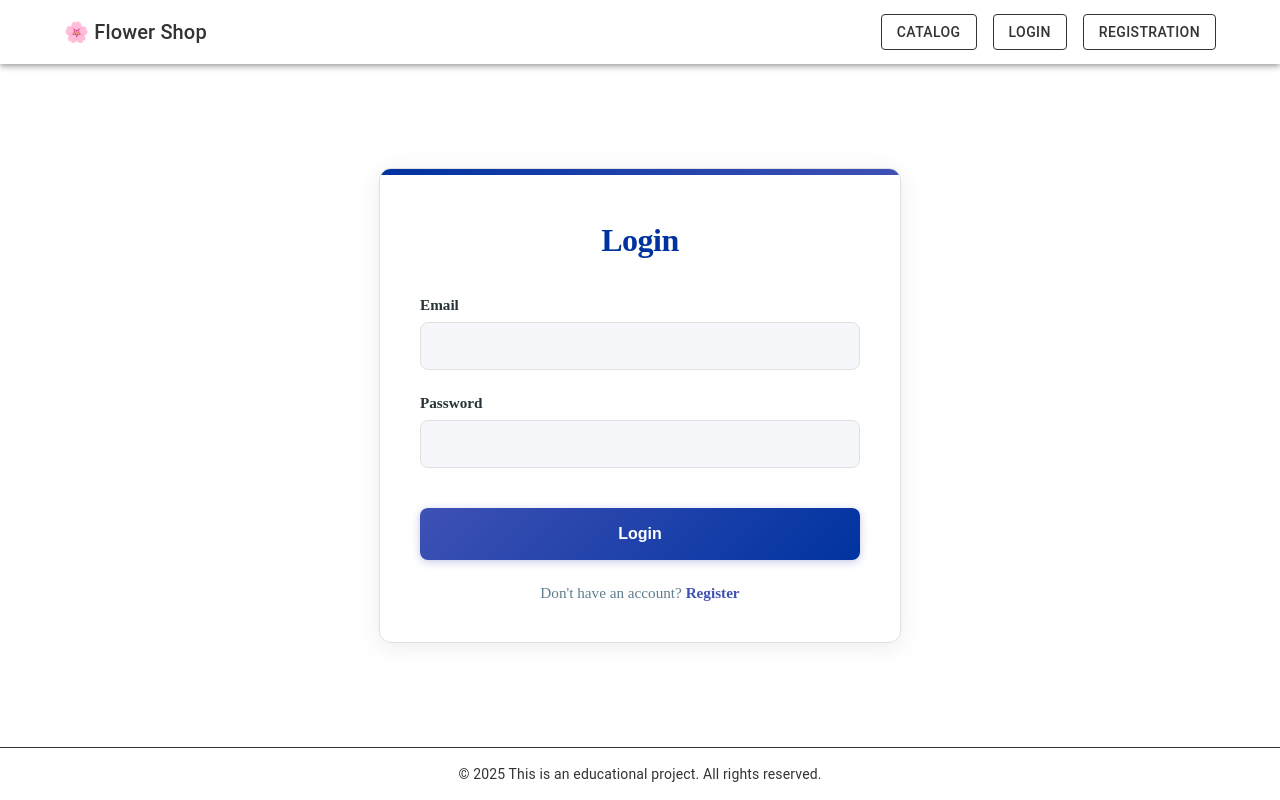
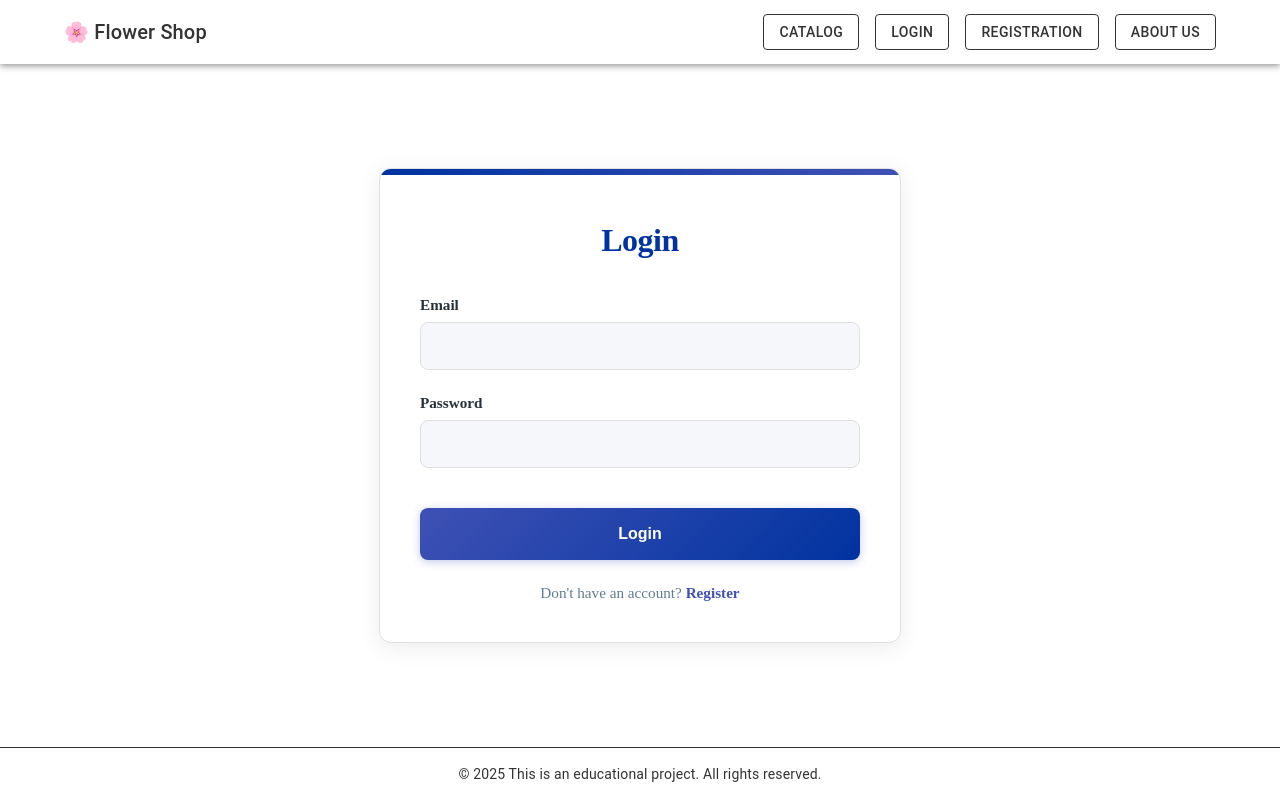
Before and after one commit to Michael5366/ecommerce-application, a React (Vite) app: page /login in a window 1280 px wide. Built offline with nearby package versions, Linux system fonts and the light colour scheme; no server answers; some icons are missing.

Commit message:
feat: add initial AboutUsPage component (Tue, Jun 10, 2025 04:33 PM)

```diff
--- a/src/components/Header/ShowMenu.tsx
+++ b/src/components/Header/ShowMenu.tsx
@@ -68,6 +68,15 @@ const ShowMenu = () => {
                 >
                   {t('Logout')}
                 </MenuItem>,
+                <MenuItem
+                  key="logout"
+                  onClick={() => {
+                    handleMenuClose();
+                    navigate(Path.ABOUTUS);
+                  }}
+                >
+                  {t('About us')}
+                </MenuItem>,
               ]
             : [
                 <MenuItem key="login" onClick={handleMenuClose} component={Link} to={Path.LOGIN}>
@@ -75,6 +84,15 @@ const ShowMenu = () => {
                 </MenuItem>,
                 <MenuItem key="register" onClick={goToRegister}>
                   {t('Registration')}
+                </MenuItem>,
+                <MenuItem
+                  key="register"
+                  onClick={() => {
+                    handleMenuClose();
+                    navigate(Path.ABOUTUS);
+                  }}
+                >
+                  {t('About us')}
                 </MenuItem>,
               ]}
         </Menu>
@@ -104,6 +122,10 @@ const ShowMenu = () => {
           >
             {t('Logout')}
           </Button>
+
+          <Button component={Link} to={'/about-us'} color="inherit" variant="outlined">
+            {t('About us')}
+          </Button>
         </>
       ) : (
         <>
@@ -128,6 +150,12 @@ const ShowMenu = () => {
               {t('Registration')}
             </Button>
           </Tooltip>
+
+          <Tooltip title={t('About us')} arrow placement="bottom-start" enterDelay={500}>
+            <Button component={Link} to={'/about-us'} color="inherit" variant="outlined">
+              {t('About us')}
+            </Button>
+          </Tooltip>
         </>
       )}
     </>
--- /dev/null
+++ b/src/pages/About-us-page/AboutUsPage.tsx
@@ -0,0 +1,5 @@
+const AboutUsPage = () => {
+  return 'About us';
+};
+
+export default AboutUsPage;
--- a/src/routes/routes.tsx
+++ b/src/routes/routes.tsx
@@ -9,6 +9,7 @@ import ProfilePage from '../pages/ProfilePage';
 import ProductPage from '../pages/product-page/ProductPage';
 import fetchProductsData from '../loaders/catalogLoader';
 import CatalogPage from '../pages/CatalogPage';
+import AboutUsPage from '../pages/About-us-page/AboutUsPage';
 
 export const routesArray: Routes = [
   {
@@ -41,6 +42,7 @@ export const routesArray: Routes = [
       // },
       // { path: 'catalog/product/:productName', element: <ProductPage /> },
       { path: 'profile', element: <ProfilePage /> },
+      { path: 'about-us', element: <AboutUsPage /> },
       { path: '*', element: <NotFoundPage /> },
     ],
   },
--- a/src/types/paths.ts
+++ b/src/types/paths.ts
@@ -3,4 +3,5 @@ export enum Path {
   LOGIN = '/login',
   REGISTRATION = '/registration',
   CATALOG = '/catalog',
+  ABOUTUS = '/about-us',
 }
```
